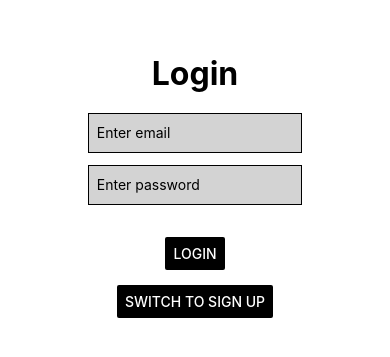
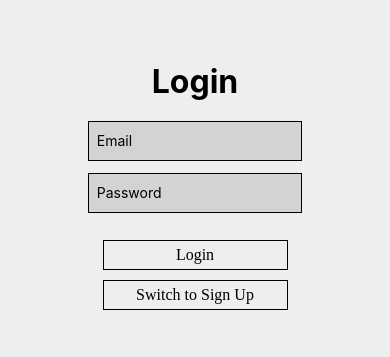
Before and after one commit to Exoticusgaming/mobile_app, a React Native app in the folder frontend/: screen / in a window 390 px wide. Shown: the part 229-586 px from the top of the page. Built offline with nearby package versions, Linux system fonts and the light colour scheme.

Commit message:
Update LoginScreen.js
Changed placeholder text in text input

```diff
--- a/frontend/Components/LoginScreen.js
+++ b/frontend/Components/LoginScreen.js
@@ -1,17 +1,18 @@
 import React, { useState } from 'react';
-import { Text, SafeAreaView, StyleSheet, TextInput, Button, View } from 'react-native';
-
+import { Text, SafeAreaView, StyleSheet, TextInput, Pressable, View } from 'react-native';
 import AsyncStorage from '@react-native-async-storage/async-storage';
 
 export default function LoginScreen({ navigation, setIsLoggedIn }) {
+
+  const [firstName, setFirstName] = useState('');
+  const [lastName, setLastName] = useState('');
   const [email, setEmail] = useState('');
   const [password, setPassword] = useState('');
-  const [firstName, setFirstName] = useState('');
-  const [lastName, setLastName] = useState('');
   const [isLogin, setIsLogin] = useState(true);
   const [message, setMessage] = useState('');
 
   const handlePress = async () => {
+
     if (isLogin) {
       if (email === '' || password === '') {
         setMessage('Please fill out all fields.');
@@ -25,8 +26,8 @@ export default function LoginScreen({ navigation, setIsLoggedIn }) {
     }
 
     const url = isLogin
-      ? 'http://10.104.11.224:5000/login'
-      : 'http://10.104.11.224:5000/register';
+      ? 'http://10.104.4.132:5000/login'
+      : 'http://10.104.4.132:5000/register';
 
     const body = isLogin
       ? { username: email, password }
@@ -38,10 +39,18 @@ export default function LoginScreen({ navigation, setIsLoggedIn }) {
       const response = await fetch(url, {
         method: 'POST',
         headers: {
+
           'Content-Type': 'application/json',
+
         },
+
         body: JSON.stringify(body),
+
       });
+
+      await AsyncStorage.setItem("firstName", firstName);
+      await AsyncStorage.setItem("lastName", lastName);
+      await AsyncStorage.setItem("email", email);
 
       const result = await response.json();
       if (response.ok) {
@@ -64,13 +73,18 @@ export default function LoginScreen({ navigation, setIsLoggedIn }) {
         setMessage(result.message || 'Something went wrong.');
       }
     } catch (error) {
+
       console.error('Error:', error);
       setMessage('Error connecting to the server.');
+
     }
+
   };
 
   return (
+
     <SafeAreaView style={styles.container}>
+
       <View>
         <Text style={styles.headerText}>{isLogin ? "Login" : "Sign Up"}</Text>
 
@@ -78,13 +92,13 @@ export default function LoginScreen({ navigation, setIsLoggedIn }) {
           <>
             <TextInput
               style={styles.input}
-              placeholder="Enter first name"
+              placeholder="First name"
               value={firstName}
               onChangeText={text => setFirstName(text)}
             />
             <TextInput
               style={styles.input}
-              placeholder="Enter last name"
+              placeholder="Last name"
               value={lastName}
               onChangeText={text => setLastName(text)}
             />
@@ -93,46 +107,39 @@ export default function LoginScreen({ navigation, setIsLoggedIn }) {
 
         <TextInput
           style={styles.input}
-          placeholder="Enter email"
+          placeholder="Email"
           value={email}
           onChangeText={text => setEmail(text)}
           keyboardType="email-address"
         />
         <TextInput
           style={styles.input}
-          placeholder="Enter password"
+          placeholder="Password"
           value={password}
           onChangeText={text => setPassword(text)}
           secureTextEntry={true}
         />
 
         <View style={styles.buttonContainer}>
-          <View style={styles.button}>
-            <Button color= "#000000"
-              title={isLogin ? "Login" : "Sign Up"}
-              onPress={handlePress}
-            />
-          </View>
-          <View style={styles.button}>
-            <Button color= "#000000"
-              title={isLogin ? "Switch to Sign Up" : "Switch to Login"}
-              onPress={() => setIsLogin(!isLogin)}
-            />
-          </View>
+            <Pressable style={styles.button} onPress={handlePress}>{isLogin ? "Login" : "Sign Up"}</Pressable>
+            <Pressable style={styles.button} onPress={() => setIsLogin(!isLogin)}>{isLogin ? "Switch to Sign Up" : "Switch to Login"}</Pressable>
         </View>
 
         {message ? <Text style={styles.message}>{message}</Text> : null}
+
       </View>
+
     </SafeAreaView>
   );
 }
 
 const styles = StyleSheet.create({
+
   container: {
     flex: 1,
     justifyContent: 'center',
     padding: 16,
-    backgroundColor: '#ffffff',
+    backgroundColor: '#eeeeee',
   },
   headerText: {
     fontSize: 32,
@@ -151,15 +158,22 @@ const styles = StyleSheet.create({
     paddingLeft: 8,
   },
   buttonContainer: {
-    marginTop: 20,
-    alignItems: 'center',
+    marginVertical: 10,
+    alignSelf: 'center',
+    width: '50%',
   },
   button: {
-    marginBottom: 15,
+    borderColor: 'black',
+    padding: 5,
+    flex: 'center',
+    borderWidth: 1,
+    textAlign: "center",
+    margin: 5,
   },
   message: {
     marginTop: 20,
     color: 'red',
     textAlign: 'center',
   },
+
 });
```
